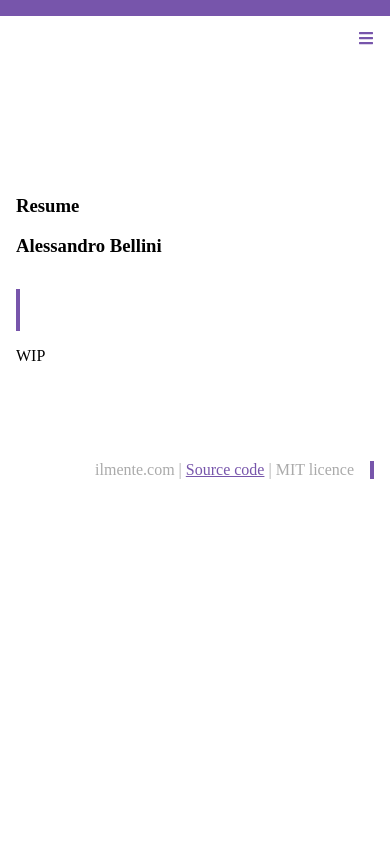
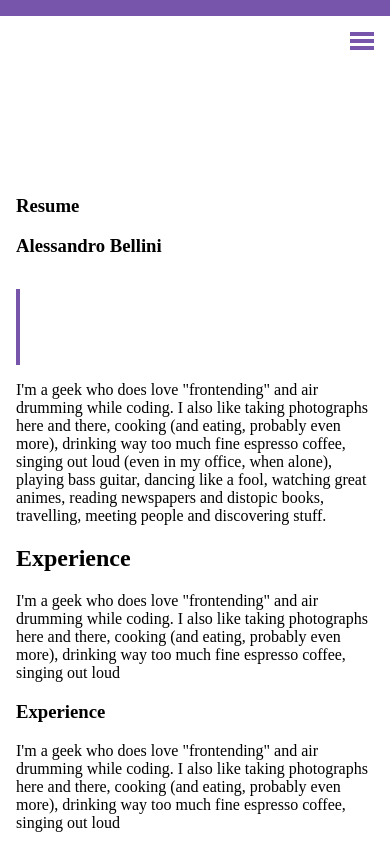
Before and after one commit to ilmente/ilmente.com, a Next.js app: page /resume in a window 390 px wide. Shown: the top 844 px of the page. Built offline with nearby package versions, Linux system fonts and the light colour scheme.

Commit message:
add hamburger and icons, fix mobile navigation

```diff
--- a/components/drawer.js
+++ b/components/drawer.js
@@ -1,7 +1,7 @@
 import { useState } from 'react'
 import css from 'styled-jsx/css'
 import Menu from '../components/menu'
-import Icon from '../components/icon'
+import Hamburger from '../components/hamburger'
 import theme from '../theme'
 import { animate } from '../styles/screen'
 
@@ -15,10 +15,6 @@ const style = css`
         transition: transform 500ms;
     }
 
-    .is-open {
-        transform: translateX(-${theme.layout.drawerWidth}rem);
-    }
-
     aside {
         position: absolute;
         top: 0;
@@ -26,6 +22,7 @@ const style = css`
         right: -${theme.layout.drawerWidth}rem;
         overflow-x: hidden;
         width: ${theme.layout.drawerWidth}rem;
+        overflow-y: auto;
         ${animate('fadeBgColor')}
     }
 
@@ -38,24 +35,46 @@ const style = css`
         overflow-y: auto;
     }
 
-    .is-open section {
-        overflow-y: hidden;
-    }
-
     a {
         position: absolute;
-        top: 1.75rem;
+        top: 2rem;
         right: 1rem;
     }
 
+    @media only screen and (max-width: ${theme.breakpoints.wide}rem) {
+        .is-open {
+            transform: translateX(-${theme.layout.drawerWidth}rem);
+        }
+
+        .is-open section {
+            overflow-y: hidden;
+        }
+    }
+
+    @media only screen and (min-width: ${theme.breakpoints.wide}rem) {
+        a {
+            display: none;
+        }
+    }
+
     @media only print {
+        div {
+            position: static;
+            transition: none;
+        }
+
+        section {
+            position: static;
+            overflow: initial;
+        }
+
         aside, a {
             display: none;
         }
 
         .is-open {
-            position: absolute;
-            transform: 0;
+            position: static;
+            transform: none;
         }
     }
 `
@@ -70,8 +89,8 @@ export default ({ children }) => {
                 <Menu menuId="main" />
             </aside>
             <section>
-                <a className="view-default" onClick={onClick}>
-                    <Icon name="bars" />
+                <a onClick={onClick}>
+                    <Hamburger open={isOpen} />
                 </a>
                 {children}
             </section>
--- /dev/null
+++ b/components/hamburger.js
@@ -0,0 +1,85 @@
+import css from 'styled-jsx/css'
+import theme from '../theme'
+import { animate } from '../styles/screen'
+
+const style = css`
+    .hamburger {
+        display: inline-block;
+        position: relative;
+        margin: 0 auto;
+        cursor: pointer;
+    }
+
+    .bar {
+        display: block;
+        position: absolute;
+        left: 0;
+        width: 100%;
+        opacity: 1;
+        transform: rotate(0deg);
+        transition: all 250ms ease-in-out;
+        ${animate('fadeBgColor')}
+    }
+
+    .bar-1 {
+        top: 0rem;
+    }
+
+    .bar-2,
+    .bar-3 {
+        top: 50%;
+        bottom: 50%;
+    }
+
+    .bar-4 {
+        bottom: 0rem;
+    }
+
+    .is-open .bar-1,
+    .is-open .bar-4 {
+        opacity: 0;
+        width: 0%;
+        left: 50%;
+    }
+
+    .is-open .bar-2 {
+        transform: rotate(45deg);
+    }
+
+    .is-open .bar-3 {
+        transform: rotate(-45deg);
+    }
+`
+
+export default ({ open, size = 1.5 }) => (
+    <span className={`hamburger ${open && 'is-open'}`}>
+        <span className="bar bar-1"></span>
+        <span className="bar bar-2"></span>
+        <span className="bar bar-3"></span>
+        <span className="bar bar-4"></span>
+        <style jsx>{style}</style>
+        <style jsx>{`
+            .hamburger {
+                width: ${size}rem;
+                height: ${(size / 4) * 3}rem;
+            }
+
+            .bar {
+                height: ${(size / 20) * 3}rem;
+            }
+
+            .bar-2,
+            .bar-3 {
+                margin-top: -${(size / 40) * 3}rem;
+            }
+
+            .is-open .bar-1 {
+                top: ${(size / 4) * 1}rem;
+            }
+
+            .is-open .bar-4 {
+                bottom: ${(size / 4) * 1}rem;
+            }
+        `}</style>
+    </span>
+)
--- a/components/icon.js
+++ b/components/icon.js
@@ -1,21 +1,23 @@
 import css from 'styled-jsx/css'
-import theme from '../theme'
-import { animate } from '../styles/screen'
 
 const style = css`
     svg {
         fill: currentColor;
-        width: 1rem;
-        height: 1rem;
         display: inline-block;
         vertical-align: middle;
         user-select: none;
     }
 `
 
-export default ({ name }) => (
+export default ({ name, size = 1 }) => (
     <svg>
         <use xlinkHref={`#:${name}`} />
         <style jsx>{style}</style>
+        <style jsx>{`
+            svg {
+                width: ${size}rem;
+                height: ${size}rem;
+            }
+        `}</style>
     </svg>
 )
--- a/components/menu.js
+++ b/components/menu.js
@@ -30,13 +30,14 @@ const style = css`
 
     @media only screen and (max-width: ${theme.breakpoints.wide}rem) {
         ul {
+            padding-top: 0.5rem;
             text-align: right;
         }
 
         li {
             display: block;
             margin: 0;
-            padding: 0.75rem 1rem;
+            padding: 0.5rem 1rem;
         }
 
         a {
--- a/next.config.js
+++ b/next.config.js
@@ -6,7 +6,8 @@ module.exports = {
         },
         menus: {
             main: [
-                { label: 'About', href: '/' }
+                { label: 'About', href: '/' },
+                { label: 'Resume', href: '/resume' }
             ]
         }
     }
--- a/pages/resume.js
+++ b/pages/resume.js
@@ -7,8 +7,115 @@ export default () => (
     <Layout title="Resume" printTitle="Alessandro Bellini" color="#7755AB">
         <Section>
             <p>
-                WIP
+                I'm a geek who
+                does love "frontending" and air drumming while coding. I also like
+                taking photographs here and there,
+                cooking (and eating, probably even more),
+                drinking way too much fine espresso coffee, singing out loud
+                (even in my office, when alone),
+                playing bass guitar, dancing like a fool, watching great animes,
+                reading newspapers and distopic books, travelling, meeting people and discovering stuff.
             </p>
+
+            <h2>Experience</h2>
+            <p>
+                I'm a geek who
+                does love "frontending" and air drumming while coding. I also like
+                taking photographs here and there,
+                cooking (and eating, probably even more),
+                drinking way too much fine espresso coffee, singing out loud
+            </p>
+
+            <h3>Experience</h3>
+            <p>
+                I'm a geek who
+                does love "frontending" and air drumming while coding. I also like
+                taking photographs here and there,
+                cooking (and eating, probably even more),
+                drinking way too much fine espresso coffee, singing out loud
+            </p>
+
+            <h4>Experience</h4>
+            <p>
+                I'm a geek who
+                does love "frontending" and air drumming while coding. I also like
+                taking photographs here and there,
+                cooking (and eating, probably even more),
+                drinking way too much fine espresso coffee, singing out loud
+            </p>
+
+            <h5>Experience</h5>
+            <p>
+                I'm a geek who
+                does love "frontending" and air drumming while coding. I also like
+                taking photographs here and there,
+                cooking (and eating, probably even more),
+                drinking way too much fine espresso coffee, singing out loud
+            </p>
+
+            <h6>Experience</h6>
+            <p>
+                I'm a geek who
+                does love "frontending" and air drumming while coding. I also like
+                taking photographs here and there,
+                cooking (and eating, probably even more),
+                drinking way too much fine espresso coffee, singing out loud
+            </p>
+
+            <Row gutters={1}>
+                <Col wide={6}>
+                    <h6>Experience</h6>
+                    <p>
+                        I'm a geek who
+                        does love "frontending" and air drumming while coding. I also like
+                        taking photographs here and there,
+                        cooking (and eating, probably even more),
+                        drinking way too much fine espresso coffee, singing out loud
+            </p>
+                </Col>
+                <Col wide={6}>
+                    <h6>Experience</h6>
+                    <p>
+                        I'm a geek who
+                        does love "frontending" and air drumming while coding. I also like
+                        taking photographs here and there,
+                        cooking (and eating, probably even more),
+                        drinking way too much fine espresso coffee, singing out loud
+                        I'm a geek who
+                        does love "frontending" and air drumming while coding. I also like
+                        taking photographs here and there,
+                        cooking (and eating, probably even more),
+                        drinking way too much fine espresso coffee, singing out loud
+            </p>                </Col>
+                <Col wide={6}>
+                    <h6>Experience</h6>
+                    <p>
+                        I'm a geek who
+                        does love "frontending" and air drumming while coding. I also like
+                        taking photographs here and there,
+                        cooking (and eating, probably even more),
+                        drinking way too much fine espresso coffee, singing out loud
+            </p>
+                </Col>
+                <Col wide={6}>
+                    <h6>Experience</h6>
+                    <p>
+                        I'm a geek who
+                        does love "frontending" and air drumming while coding. I also like
+                        taking photographs here and there,
+                        cooking (and eating, probably even more),
+                        drinking way too much fine espresso coffee, singing out loud
+            </p>
+                    <p>
+                        I'm a geek who
+                        does love "frontending" and air drumming while coding. I also like
+                        taking photographs here and there,
+                        cooking (and eating, probably even more),
+                        drinking way too much fine espresso coffee, singing out loud
+            </p>
+                </Col>
+
+            </Row>
         </Section>
     </Layout>
 )
--- a/styles/print.js
+++ b/styles/print.js
@@ -21,7 +21,9 @@ const style = css.global`
         }
 
         body {
+            position: static;
             padding: 4rem 4rem 4rem 2rem;
+            overflow: auto;
         }
 
         h2, h3 {
--- a/styles/screen.js
+++ b/styles/screen.js
@@ -24,6 +24,11 @@ const style = css.global`
     }
 
     body {
+        position: absolute;
+        top: 0;
+        bottom: 0;
+        left: 0;
+        right: 0;
         background-color: ${theme.layout.bgColor};
         font-family: ${theme.layout.fontFamilyDefault};
         font-size: ${theme.layout.fontSize}rem;
```
